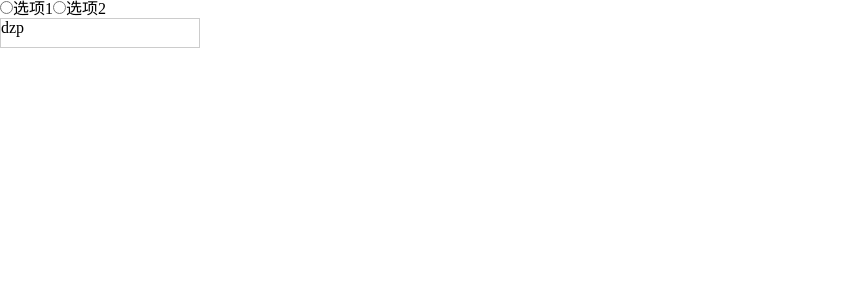
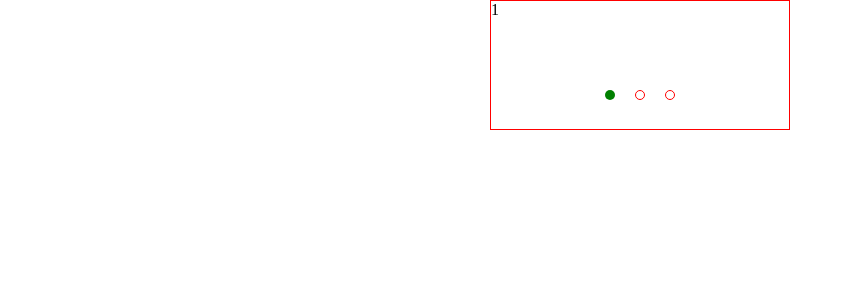
Before and after one commit to dong199903/compoments-dzp, a React (Create React App) app: page / in a window 1280 px wide. Shown: the top 300 px of the page, without its empty margins (0-853 px from the left). Built offline with nearby package versions, Linux system fonts and the light colour scheme.

Commit message:
feat: swiper组件完成

```diff
--- /dev/null
+++ b/src/components/Swiper/index.tsx
@@ -0,0 +1,83 @@
+import React,{useEffect,useState} from "react";
+import classNames from "classnames";
+import { divide } from "lodash";
+interface SwiperProps {
+  children?:React.ReactNode,
+  className?:string,
+  duration?:number,
+  onChange?:(e:any)=>void
+}
+const Swiper = (props:SwiperProps) => {
+  const {className,children,duration,onChange} = props;
+  const [activedIndex,setActivedIndex] = useState(0);
+  const [count,setCount] = useState(0);
+  useEffect(()=>{
+    const timer = setInterval(()=>{
+      let index = activedIndex+1;
+      if(index===count) {
+        index = 0;
+      }
+      setActivedIndex(index);
+      onChange && onChange(index)
+    },duration);
+    return () => {
+      clearInterval(timer);
+    }
+  },[activedIndex])
+
+  useEffect(()=>{
+    if(!children) {
+      console.error('至少传递一个子元素');
+      return;
+    }
+    if(Array.isArray(children)) setCount(children.length);
+    else{
+      setCount(0);
+    }
+  },[])
+
+  //deal with classes
+  const classes = classNames('swiper',className);
+  //click the dot
+  const changeIndex = (index:number) => {
+    setActivedIndex(index);
+    onChange && onChange(index);
+  }
+  //son nodes deal
+  const swiperChilds = (
+    <>
+    {
+      React.Children.map(children,(item:any,index:number)=>{
+        return (
+          <div className={index===activedIndex?'swiper-item swiper-item-actived':'swiper-item'}>
+            {
+              React.cloneElement(item,{
+                index:index
+              })
+            }
+          </div>
+        )
+      })
+    }
+    </>
+  )
+  return (
+    <div className={classes}>
+      {swiperChilds}
+      <ul className="swiper-control">
+        {Array.from(new Array(count)).map((item,index)=>(
+          <li
+            onClick={()=>changeIndex(index)}
+            key={index}
+            className={index===activedIndex?"swiper-control-item swiper-control-item-actived":"swiper-control-item"}
+          >
+          </li>
+        ))}
+      </ul>
+    </div>
+  )
+}
+Swiper.defaultProps = {
+  duration:1500
+}
+export default Swiper;
--- a/src/pages/Home.tsx
+++ b/src/pages/Home.tsx
@@ -5,34 +5,16 @@ import RadioGroup from "../components/Radio/RadioGroup";
 import CheckGroup from "../components/CheckBox/CheckGroup";
 import Check from "../components/CheckBox/Check";
 import Select from "../components/Select";
+import Swiper from "../components/Swiper";
 const Home = () => {
-  const onChange=(e:any)=>{
-    console.log(e);
-  }
-  const options = [
-    {label:'dzp',value:'dzp'},
-    {label:'xiao',value:'xiao'},
-    {label:'dzp2',value:'dzp2'},
-    {label:'xiao2',value:'xiao2'},
-    {label:'dzp3',value:'dzp3'},
-    {label:'xiao3',value:'xiao3'},
-  ]
-  const checkChange = (e:any) => {
-    console.log(e);
-  }
+
   return (
     <div>
-      <RadioGroup onChange={onChange}>
-        <Radio value={1}>选项1</Radio>
-        <Radio value={2}>选项2</Radio>
-      </RadioGroup>
-      <Select defaultValue="dzp" options={options}></Select>
-
-      <CheckGroup value={[1]} onChange={checkChange}>
-        <Check value={1}>选项1</Check>
-        <Check disabled value={2}>选项2</Check>
-        <Check value={3}>选项3</Check>
-      </CheckGroup>
+      <Swiper duration={2000} onChange={(e)=>{console.log(e)}}>
+        <div>1</div>
+        <div>2</div>
+        <div>3</div>
+      </Swiper>
     </div>
   )
 }
--- a/src/styles/components.scss
+++ b/src/styles/components.scss
@@ -15,3 +15,5 @@
 @import "./pagination.scss";
 
 @import "./select.scss";
+
+@import "./swiper.scss";
--- /dev/null
+++ b/src/styles/swiper.scss
@@ -0,0 +1,37 @@
+.swiper{
+  width: 300px;
+  height: 130px;
+  border: 1px solid red;
+  margin: 0 auto;
+  position: relative;
+  .swiper-item{
+    width: 100%;
+    height: 100%;
+    display: none;
+  }
+  .swiper-item-actived{
+    display: block;
+  }
+  .swiper-control{
+    position: absolute;
+    left: 50%;
+    bottom: 10%;
+    transform: translateX(-50%);
+    display: flex;
+    padding: 0;
+    .swiper-control-item{
+      list-style: none;
+      width: 10px;
+      height: 10px;
+      border-radius: 50%;
+      border: 1px solid red;
+      background-color: #fff;
+      margin: 0 10px;
+      cursor: pointer;
+    }
+    .swiper-control-item-actived{
+      background-color: green;
+      border: none;
+    }
+  }
+}
```
Also changed, not shown: 1 other file (tests, documents, lock files or other folders).
